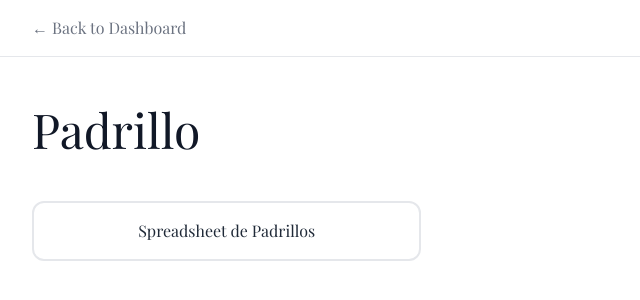
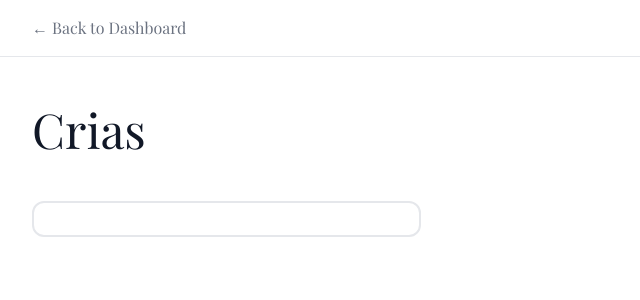
Before and after one commit to lucasbrea/Move37-Dashboard, a Next.js app: page /Crias in a window 1280 px wide. Shown: the top 300 px of the page, without its empty margins (0-640 px from the left). Built offline with nearby package versions, Linux system fonts and the light colour scheme; a web font is replaced by a local one.

Commit message:
minor change in crias page

```diff
--- a/app/Crias/page.tsx
+++ b/app/Crias/page.tsx
@@ -5,8 +5,7 @@ import CategoryLayout from '../components/CategoryLayout';
 export default function PadrilloPage() {
   const externalLinks = [
     {
-      title: "Spreadsheet de Padrillos",
-      url: "https://docs.google.com/spreadsheets/d/1UgWSZ4W2axebW6bOiqMLKWLCVlHP7VkW/edit?usp=drive_link"
+
     },
     // Add more links here as needed
   ];
@@ -28,7 +27,7 @@ export default function PadrilloPage() {
       <main className="max-w-7xl mx-auto px-4 sm:px-6 lg:px-8 py-12">
         {/* Page Title */}
         <h1 className="text-5xl font-light text-gray-900 mb-12">
-          Padrillo
+          Crias
         </h1>
 
         {/* Links Section */}
```
